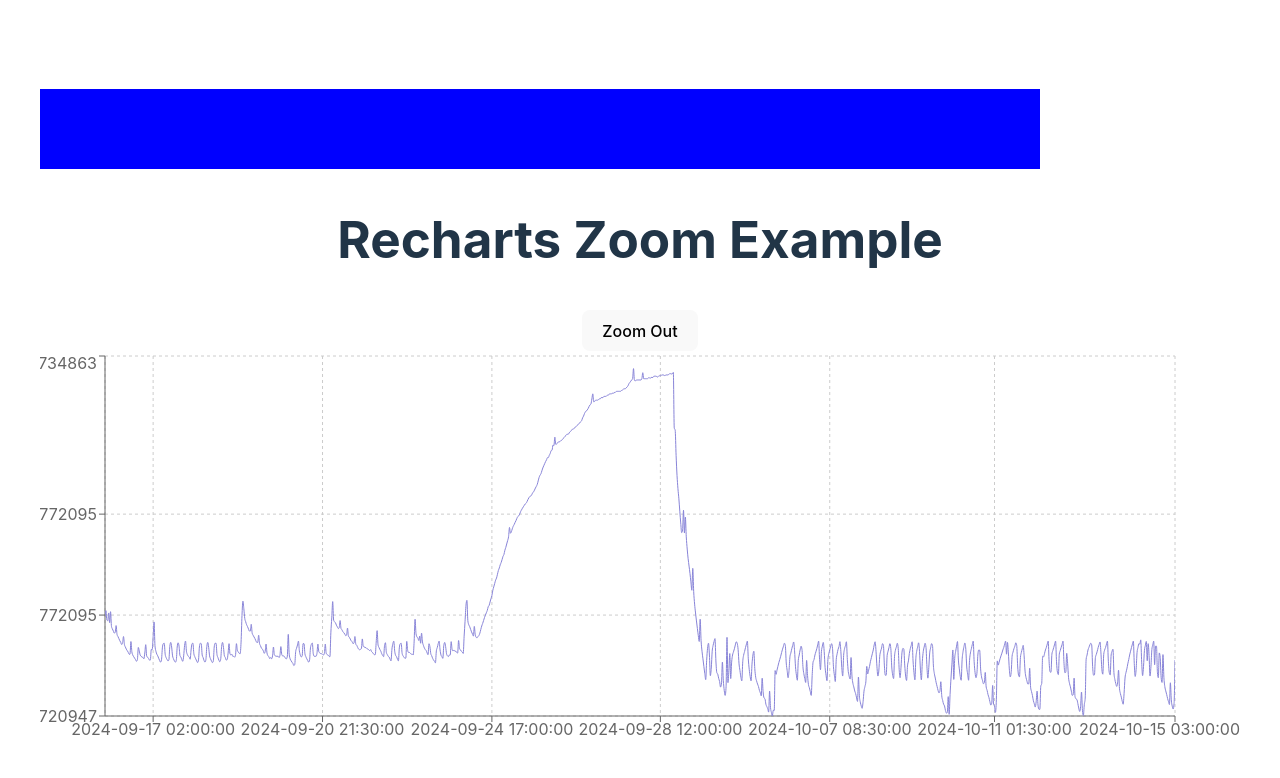
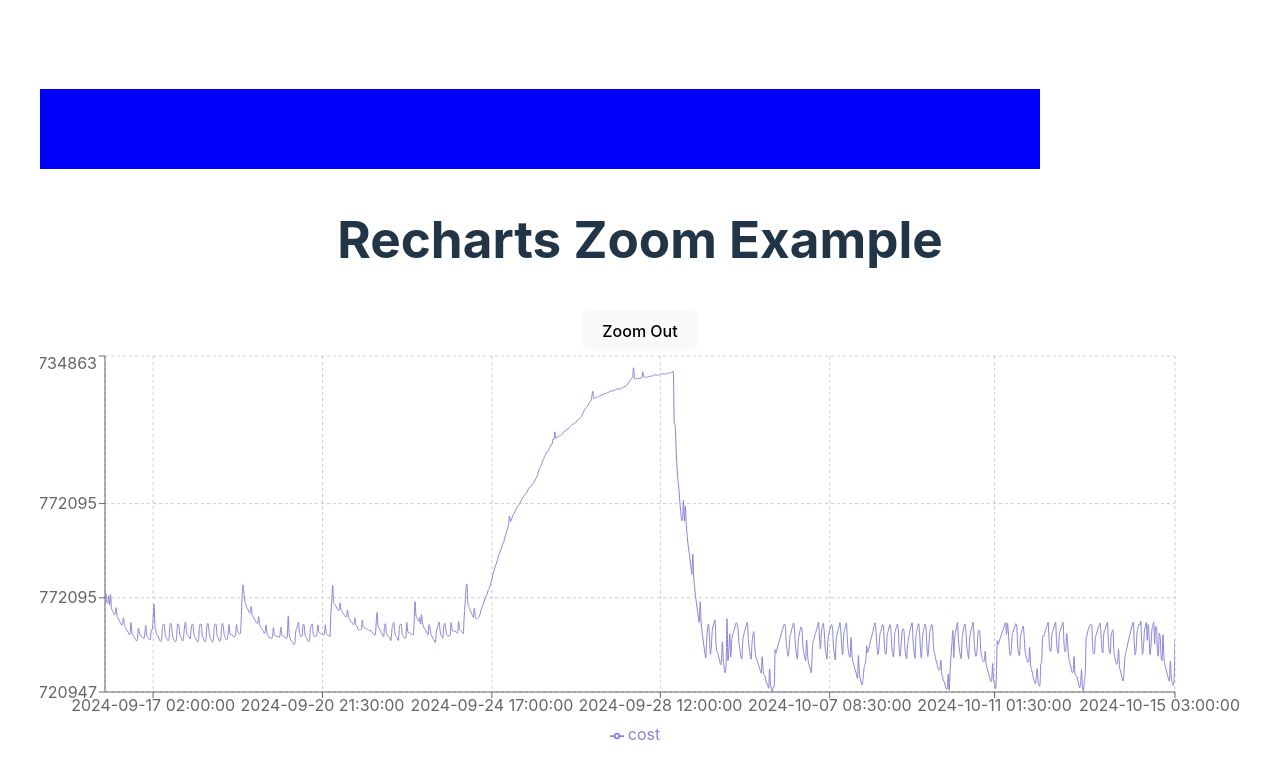
Before and after one commit to ivanISC95/testing, a React (Vite) app: page / in a window 1280 px wide. Shown: the top 778 px of the page. Built offline with nearby package versions, Linux system fonts and the light colour scheme.

Commit message:
Add legend

```diff
--- a/src/Librerias/Recharts/RechartsZoom.tsx
+++ b/src/Librerias/Recharts/RechartsZoom.tsx
@@ -1,5 +1,5 @@
 import { useState } from 'react';
-import { LineChart, Line, CartesianGrid, XAxis, YAxis, Tooltip, ReferenceArea, ResponsiveContainer } from 'recharts';
+import { LineChart, Line, CartesianGrid, XAxis, YAxis, Tooltip, ReferenceArea, ResponsiveContainer, Legend } from 'recharts';
 import { datas } from '../../Datas';
 
 
@@ -83,6 +83,7 @@ const ZoomableChart = () => {
                     <XAxis allowDataOverflow dataKey="name" domain={[left, right]} />
                     <YAxis allowDataOverflow domain={[bottom, top]} yAxisId="1" />
                     <YAxis orientation="right" allowDataOverflow domain={[bottom2, top2]} yAxisId="2" />
+                    <Legend />
                     <Tooltip />
                     <Line yAxisId="1" type="monotone" dataKey="cost" stroke="#8884d8" dot={false} />
                     {refAreaLeft && refAreaRight ? (
```
